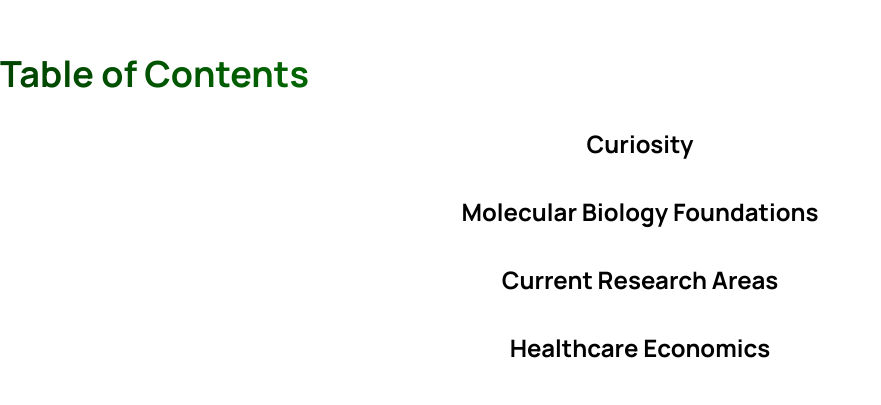
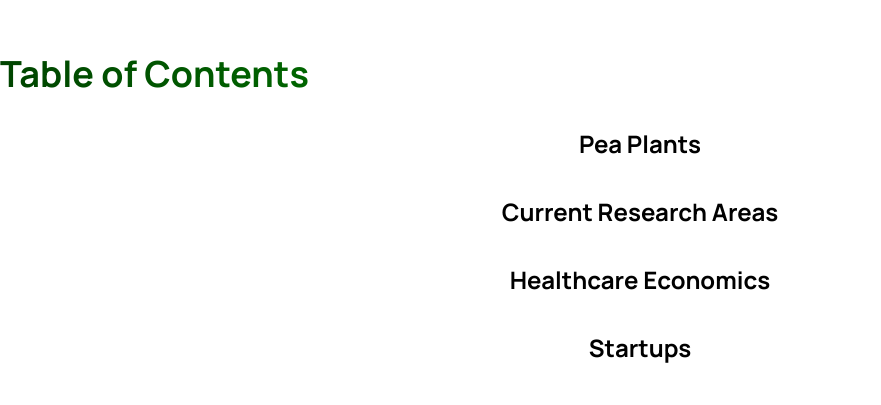
Before and after one commit to jrin771/biofaq, a Next.js app: page / in a window 1280 px wide. Shown: the part 746-1151 px from the top of the page, without its empty margins (0-881 px from the left). Built offline with nearby package versions, Linux system fonts and the light colour scheme.

Commit message:
Update TOC.tsx

```diff
--- a/components/TOC.tsx
+++ b/components/TOC.tsx
@@ -20,8 +20,7 @@ const TableOfContents = () => {
 
     return (
         <div id="table-of-contents" className="flex flex-col">
-            <button className={plaintextClass} onClick={() => handleScroll("curiosity-section")}>Curiosity</button>
-            <button className={plaintextClass} onClick={() => handleScroll("molecular-biology-foundations-section")}>Molecular Biology Foundations</button>
+            <button className={plaintextClass} onClick={() => handleScroll("pea-plants-section")}>Pea Plants</button>
             <button className={plaintextClass} onClick={() => handleScroll("current-research-areas-section")}>Current Research Areas</button>
             <button className={plaintextClass} onClick={() => handleScroll("healthcare-economics-section")}>Healthcare Economics</button>
             <button className={plaintextClass} onClick={() => handleScroll("startups-section")}>Startups</button>
```
